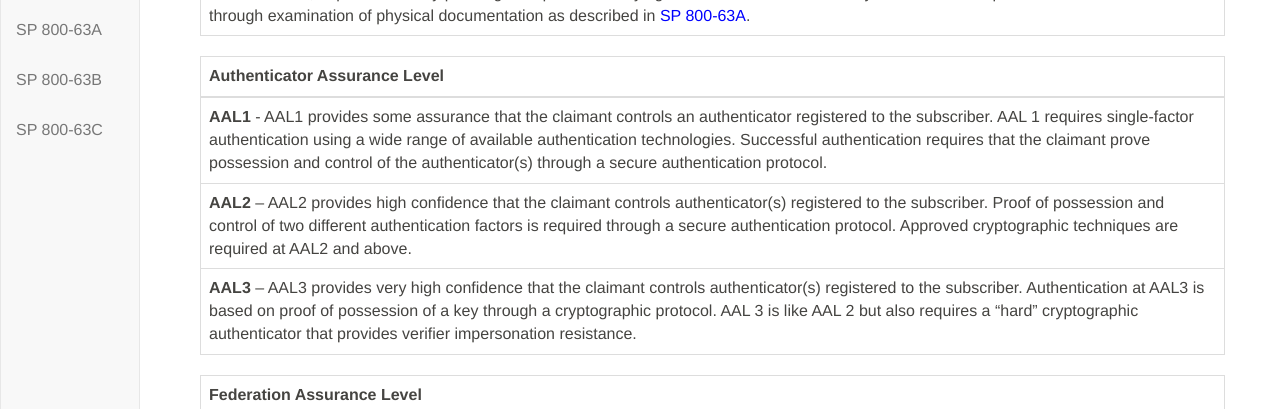
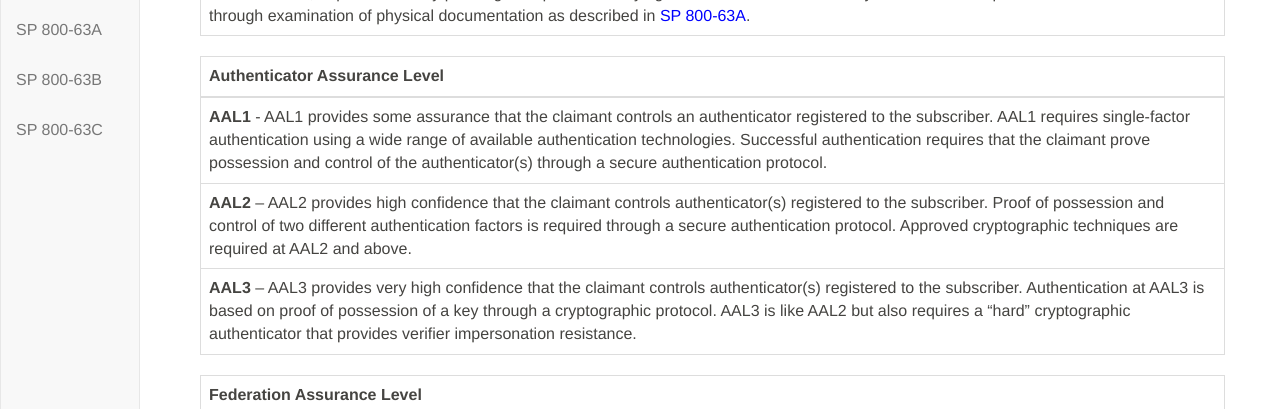
Before and after one commit to usnistgov/800-63-3, a Jekyll site: the page built from sp800-63-3/sec5_xAL.md, in a window 1280 px wide and 900 px high, scrolled down 1068 px. Shown: the part 152-561 px from the top of the window. Built offline with Jekyll 4.4.1, drawn with Linux system fonts in a browser that asks for light colours; our own code applies the rules of GitHub Pages for plain Markdown files.

Commit message:
Update sec5_xAL.md

```diff
--- a/sp800-63-3/sec5_xAL.md
+++ b/sp800-63-3/sec5_xAL.md
@@ -39,9 +39,9 @@ A summary of each of the identity, authenticator, and federation assurance level
 
 |Authenticator Assurance Level|
 |:----------------------|
-|**AAL1** - AAL1 provides some assurance that the claimant controls an authenticator registered to the subscriber. AAL 1 requires single-factor authentication using a wide range of available authentication technologies. Successful authentication requires that the claimant prove possession and control of the authenticator(s) through a secure authentication protocol.|
+|**AAL1** - AAL1 provides some assurance that the claimant controls an authenticator registered to the subscriber. AAL1 requires single-factor authentication using a wide range of available authentication technologies. Successful authentication requires that the claimant prove possession and control of the authenticator(s) through a secure authentication protocol.|
 | **AAL2** – AAL2 provides high confidence that the claimant controls authenticator(s) registered to the subscriber. Proof of possession and control of two different authentication factors is required through a secure authentication protocol. Approved cryptographic techniques are required at AAL2 and above.|
-|**AAL3** – AAL3 provides very high confidence that the claimant controls authenticator(s) registered to the subscriber. Authentication at AAL3 is based on proof of possession of a key through a cryptographic protocol. AAL 3 is like AAL 2 but also requires a "hard" cryptographic authenticator that provides verifier impersonation resistance.|
+|**AAL3** – AAL3 provides very high confidence that the claimant controls authenticator(s) registered to the subscriber. Authentication at AAL3 is based on proof of possession of a key through a cryptographic protocol. AAL3 is like AAL2 but also requires a "hard" cryptographic authenticator that provides verifier impersonation resistance.|
 
 |Federation Assurance Level|
 |:----------------------|
```
